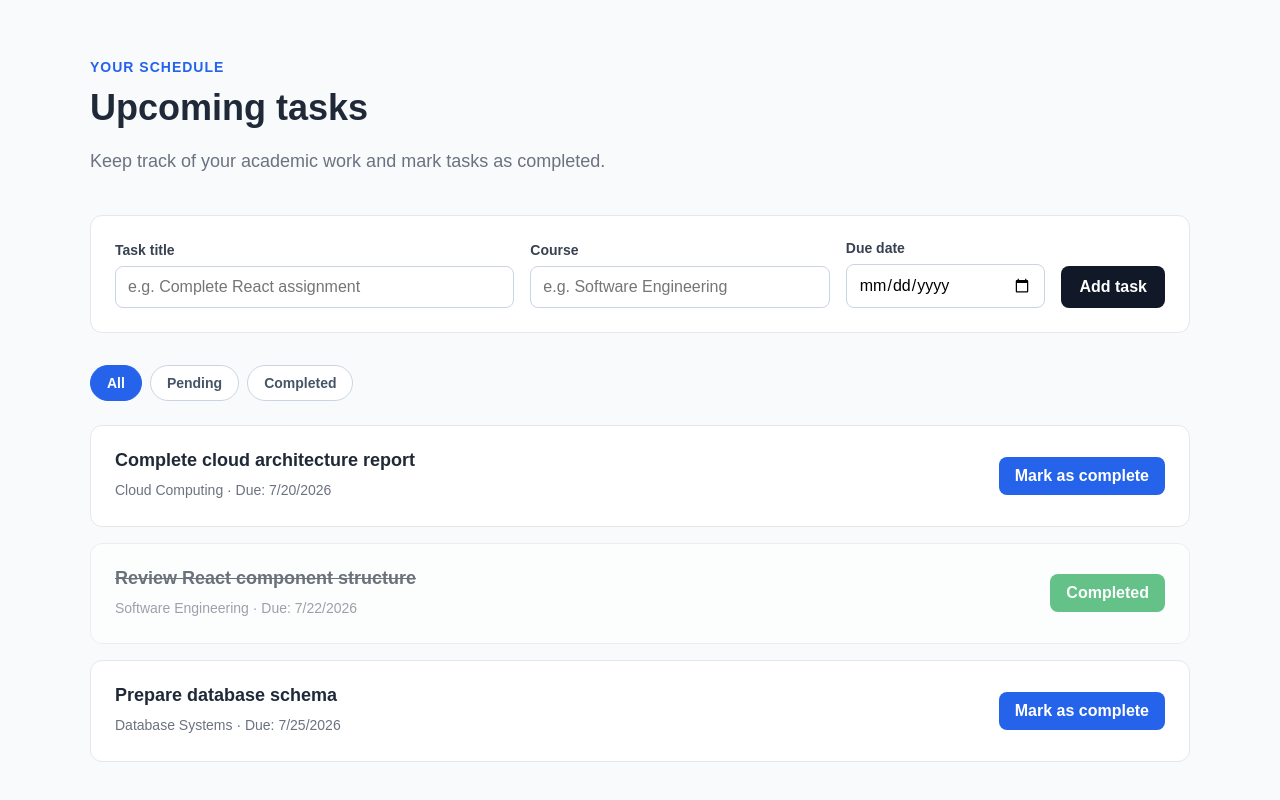
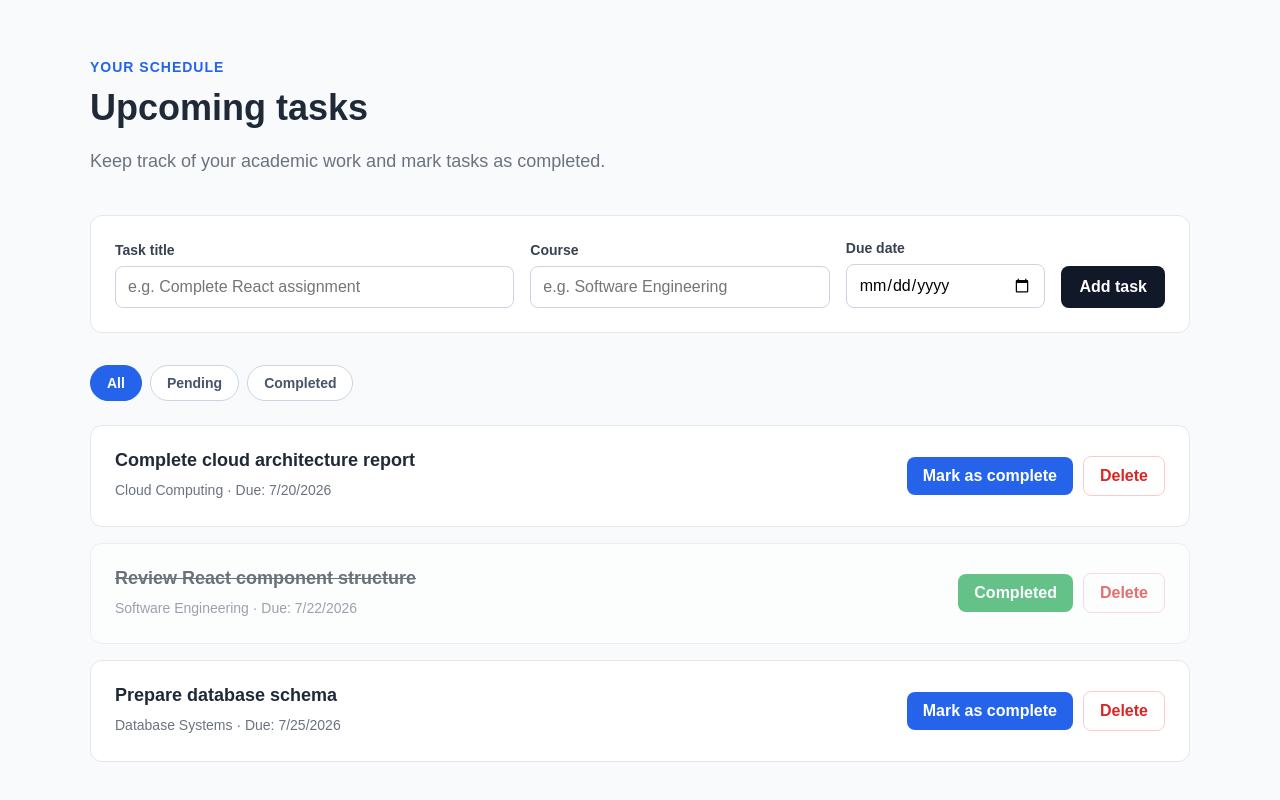
Before and after one commit to kallexia/cloud-study-planner, a React app in the folder frontend/: page / in a window 1280 px wide. Shown: the part 1362-2162 px from the top of the page. Built offline with nearby package versions, Linux system fonts and the light colour scheme; the HTML template or start-up script is replaced by a standard one.

Commit message:
Add task deletion functionality

```diff
--- a/frontend/src/components/TaskItem.jsx
+++ b/frontend/src/components/TaskItem.jsx
@@ -1,14 +1,16 @@
-function TaskItem({ task, onToggle }) {
+function TaskItem({ task, onToggle, onDelete }) {
   return (
     <article className={`task-item ${task.completed ? 'task-completed' : ''}`}>
-        <div>
+      <div className="task-details">
         <h3>{task.title}</h3>
 
         <p>
-            {task.course} · Due: {new Date(task.dueDate).toLocaleDateString()}
+          {task.course} · Due:{' '}
+          {new Date(task.dueDate).toLocaleDateString()}
         </p>
       </div>
 
+      <div className="task-actions">
         <button
           className="task-toggle-button"
           type="button"
@@ -16,6 +18,15 @@ function TaskItem({ task, onToggle }) {
         >
           {task.completed ? 'Completed' : 'Mark as complete'}
         </button>
+
+        <button
+          className="task-delete-button"
+          type="button"
+          onClick={() => onDelete(task.id)}
+        >
+          Delete
+        </button>
+      </div>
     </article>
   )
 }
--- a/frontend/src/components/TasksSection.jsx
+++ b/frontend/src/components/TasksSection.jsx
@@ -41,6 +41,12 @@ function TasksSection() {
 
     function handleAddTask(newTask) {
         setTasks((currentTasks) => [...currentTasks, newTask])
+    }
+
+    function handleDeleteTask(taskId) {
+        setTasks((currentTasks) =>
+            currentTasks.filter((task) => task.id !== taskId)
+        )
     }
 
     const filteredTasks = tasks.filter((task) => {
@@ -105,6 +111,7 @@ function TasksSection() {
                 key={task.id}
                 task={task}
                 onToggle={handleToggleTask}
+                onDelete={handleDeleteTask}
                 />
             ))}
             </div>
--- a/frontend/src/index.css
+++ b/frontend/src/index.css
@@ -362,6 +362,16 @@ nav a:hover {
   font-size: 14px;
 }
 
+.task-details {
+  flex: 1;
+}
+
+.task-actions {
+  display: flex;
+  align-items: center;
+  gap: 10px;
+}
+
 .task-toggle-button {
   flex-shrink: 0;
   padding: 10px 16px;
@@ -374,8 +384,26 @@ nav a:hover {
   cursor: pointer;
 }
 
+
 .task-toggle-button:hover {
   background-color: #1d4ed8;
+}
+
+.task-delete-button {
+  flex-shrink: 0;
+  padding: 10px 16px;
+  border: 1px solid #fecaca;
+  border-radius: 8px;
+  background-color: #ffffff;
+  color: #dc2626;
+  font: inherit;
+  font-weight: 700;
+  cursor: pointer;
+}
+
+.task-delete-button:hover {
+  border-color: #dc2626;
+  background-color: #fef2f2;
 }
 
 .task-completed {
@@ -401,6 +429,15 @@ nav a:hover {
   }
 
   .task-form {
-  grid-template-columns: 1fr;
+    grid-template-columns: 1fr;
+  }
+
+  .task-actions {
+    align-items: stretch;
+    flex-direction: column;
+  }
+
+  .task-delete-button {
+    width: 100%;
+  }
 }
-}
```
Lines whose indentation alone changed are shown as unchanged.
